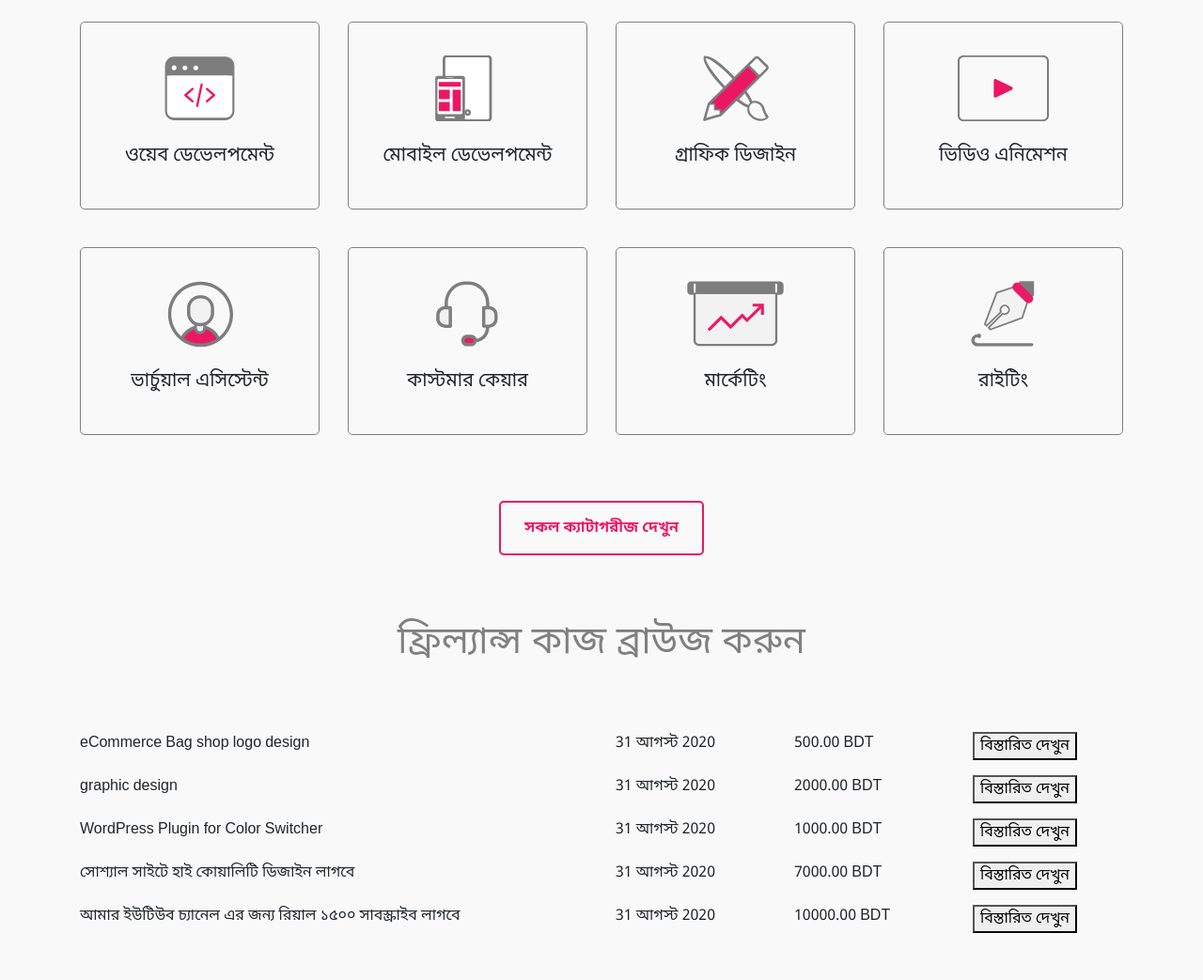
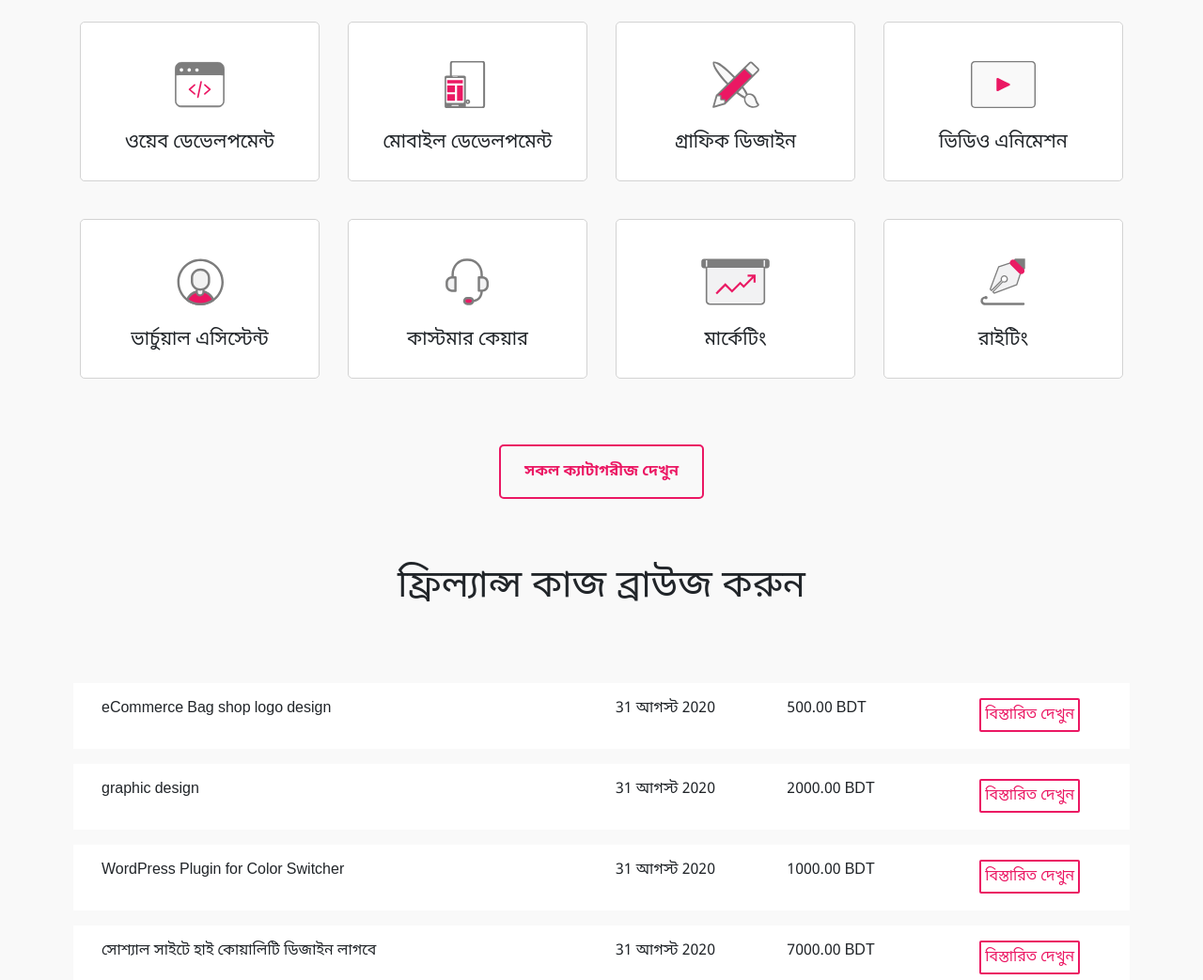
Before and after one commit to thetechdevs/kajkey-redesign, a plain HTML site: page index.html in a window 1280 px wide. Shown: the part 2371-3414 px from the top of the page at 94% size. Drawn offline with nearby package versions, Linux system fonts and the light colour scheme.

Commit message:
Update main.css

```diff
--- a/css/main.css
+++ b/css/main.css
@@ -126,21 +126,31 @@ body {
 .job-category-title {
     text-align: center;
     margin: 70px;
-    color: gray;
 }
 
 .job-category-cart {
     text-align: center;
-    border: 1px solid gray;
+    border: 1px solid lightgray;
     border-radius: 5px;
     margin: 20px 0px;
-    padding: 10px;
-    height: 200px;
+    padding: 16px;
+    height: 170px;
+    background-color: white;
 }
 
 .job-category-cart img {
-    height: 120px;
+    height: 100px;
     padding: 25px;
+}
+
+.job-category-cart:hover {
+    text-align: center;
+    /* border: 1px solid lightgray; */
+    border-radius: 5px;
+    margin: 20px 0px;
+    padding: 16px;
+    height: 170px;
+    background-color: lightgray;
 }
 
 .button-div{
@@ -171,6 +181,32 @@ body {
 /* জব ক্যাটেগরীজ end */
 
 /* ফ্রিল্যান্স কাজ ব্রাউজ করুন start */
+.new {
+   border: 8px solid #f9f9f9;
+   bottom: 8px;
+   padding: 15px;
+   background-color: white;
+
+}
+.button-d{
+    text-align: center;
+    margin: 1px;
+}
+.p-button{
+    color: rgb(235, 23, 99);
+    background-color: transparent;
+    border: rgb(235, 23, 99) solid 2px;
+    border-radius: 2px;
+    padding: 4px;
+}
+
+.p-button:hover{
+    color: white;
+    background-color: rgb(235, 23, 99);
+    border: rgb(235, 23, 99) solid 2px;
+    border-radius: 2px;
+    padding: 4px;
+}
 /* ফ্রিল্যান্স কাজ ব্রাউজ করুন end */
 
 /* নিজের সেট করা বাজেটের মধ্যে সেরা ফ্রিল্যান্সার দিয়ে কাজ করিয়ে নেওয়ার এখনই সুযোগ! start */
@@ -233,12 +269,10 @@ footer {
     background: white;
     color: dimgrey;
     font-weight: 500;
-
 }
 
 .fa-linkedin {
     background: white;
     color: dimgrey;
 }
-
 /* Footer end */
```
Lines whose indentation alone changed are shown as unchanged.
